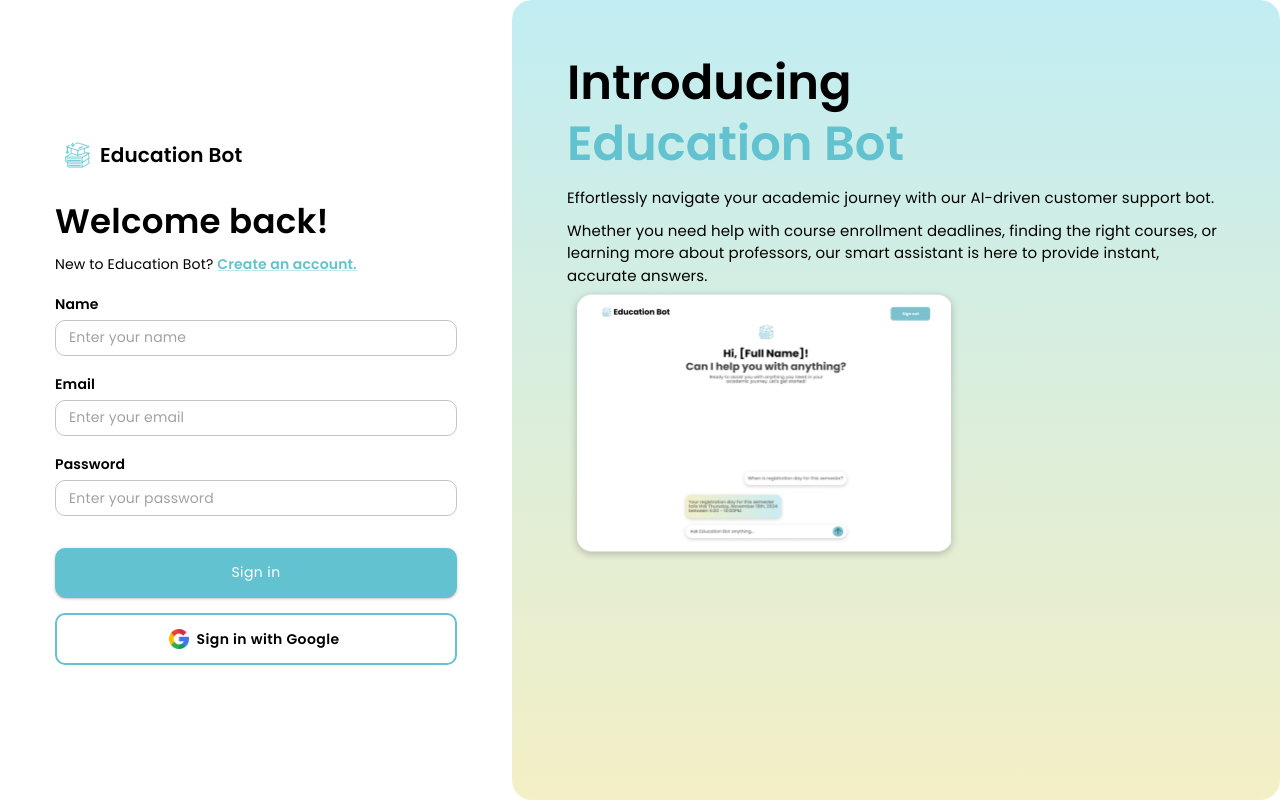
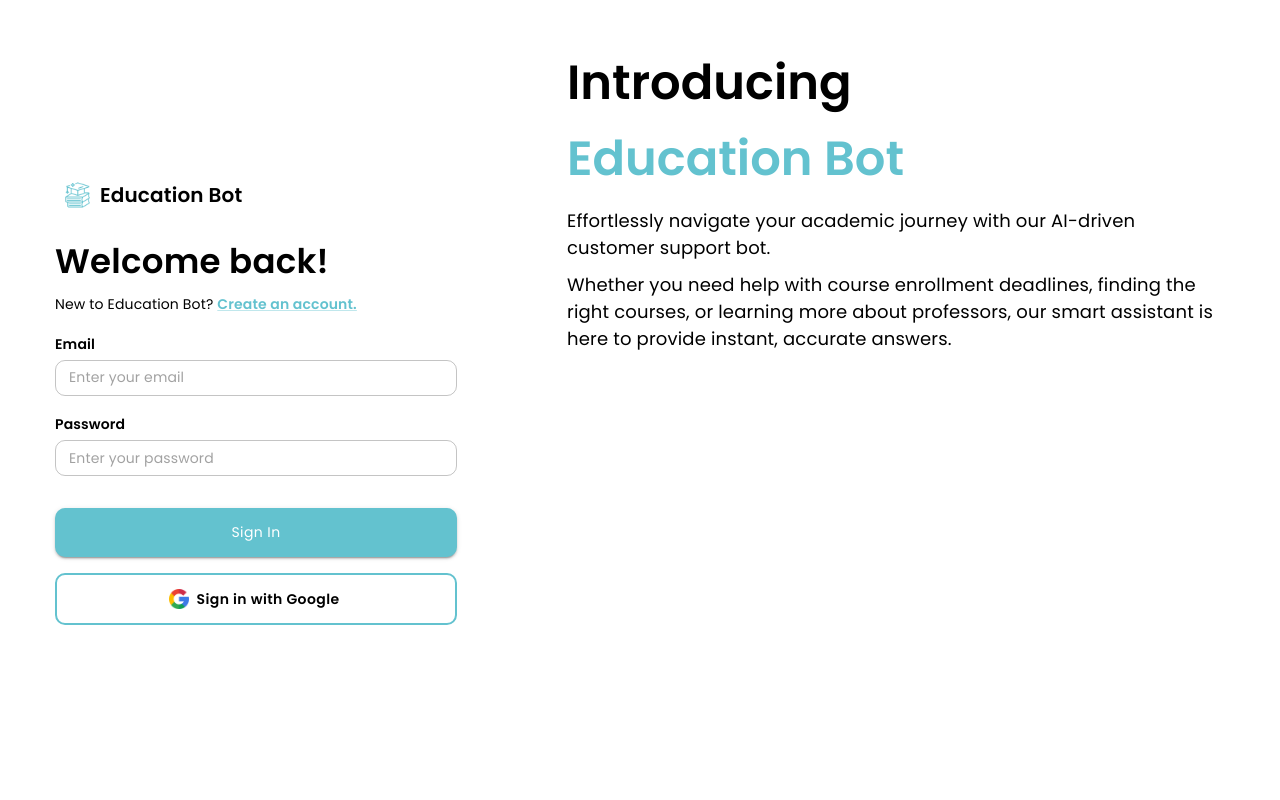
Before and after one commit to allyssapanganiban/customer-support-ai, a Next.js app: page / in a window 1280 px wide. Built offline with nearby package versions, Linux system fonts and the light colour scheme.

Commit message:
Login Page

```diff
--- a/app/components/Login.js
+++ b/app/components/Login.js
@@ -1,7 +1,36 @@
-import React from "react";
+import React, { useState } from "react";
 import { Box, Typography, TextField, Button, Link, Stack } from "@mui/material";
+import { signInWithEmailAndPassword, createUserWithEmailAndPassword, signInWithPopup } from "firebase/auth";
+import { auth, googleProvider } from "../utils/firebaseConfig"; // Assuming you've set up Google provider
 
 const Login = () => {
+  const [email, setEmail] = useState("");
+  const [password, setPassword] = useState("");
+  const [isSignUp, setIsSignUp] = useState(false);
+  const [error, setError] = useState("");
+
+  const handleSubmit = async () => {
+    try {
+      if (isSignUp) {
+        await createUserWithEmailAndPassword(auth, email, password);
+      } else {
+        await signInWithEmailAndPassword(auth, email, password);
+      }
+      setError("");
+    } catch (err) {
+      setError("Failed to authenticate. Please check your credentials.");
+    }
+  };
+
+  const handleGoogleSignIn = async () => {
+    try {
+      await signInWithPopup(auth, googleProvider);
+      setError("");
+    } catch (err) {
+      setError("Failed to sign in with Google.");
+    }
+  };
+
   return (
     <Box
       display="flex"
@@ -32,18 +61,20 @@ const Login = () => {
 
         {/* Welcome Back */}
         <Typography variant="h4" gutterBottom sx={{fontWeight: 'bold', color: "black", fontFamily: "Poppins"}}>
-          Welcome back!
+          {isSignUp ? "Create an Account" : "Welcome back!"}
         </Typography>
 
-        {/* Sign Up Link */}
+        {/* Toggle Between Sign-In and Sign-Up */}
         <Typography variant="body2" fontFamily="Poppins" marginBottom="30px">
-          New to Education Bot?{" "}
-          <Link href="#" color="#63C2CF" fontWeight="bold">
-            Create an account.
+          {isSignUp ? "Already have an account? " : "New to Education Bot? "}
+          <Link href="#" onClick={() => setIsSignUp(!isSignUp)} color="#63C2CF" fontWeight="bold">
+            {isSignUp ? "Sign in." : "Create an account."}
           </Link>
         </Typography>
 
-        {/* Name Input */}
+        {/* Name Input - Only Show During Sign-Up */}
+        {isSignUp && (
+          <>
             <Typography sx={{lineHeight: '0px', fontSize: "14px", fontWeight: 'bold', color: "black", fontFamily: "Poppins"}}>
               Name
             </Typography>
@@ -69,6 +100,8 @@ const Login = () => {
                 },
               }}
             />
+          </>
+        )}
 
         {/* Email Input */}
         <Typography sx={{lineHeight: '0px', fontSize: "14px", fontWeight: 'bold', color: "black", fontFamily: "Poppins"}}>
@@ -79,6 +112,8 @@ const Login = () => {
           variant="outlined"
           fullWidth
           margin="normal"
+          value={email}
+          onChange={(e) => setEmail(e.target.value)}
           InputLabelProps={{
             sx: {
                 fontSize: "14px",
@@ -108,6 +143,8 @@ const Login = () => {
           type="password"
           fullWidth
           margin="normal"
+          value={password}
+          onChange={(e) => setPassword(e.target.value)}
           InputLabelProps={{
             sx: {
               fontFamily: "Poppins",
@@ -125,11 +162,19 @@ const Login = () => {
           }}
         />
 
-        {/* Sign In Button */}
+        {/* Error Message */}
+        {error && (
+          <Typography color="error" sx={{ marginTop: 2 }}>
+            {error}
+          </Typography>
+        )}
+
+        {/* Sign In/Sign Up Button */}
         <Button
           variant="contained"
           color="primary"
           fullWidth
+          onClick={handleSubmit}
           boxShadow="none"
           sx={{ marginTop: 3,
             borderRadius: "10px",
@@ -143,13 +188,14 @@ const Login = () => {
                 },
         }}
         >
-          Sign in
+          {isSignUp ? "Sign Up" : "Sign In"}
         </Button>
 
         {/* Google Sign In Button */}
         <Button
           variant="outlined"
           fullWidth
+          onClick={handleGoogleSignIn}
           sx={{
             marginTop: 2,
             borderRadius: "10px",
@@ -177,36 +223,24 @@ const Login = () => {
         height="100%"
         sx={{
           bgcolor: "linear-gradient(to bottom, #C1EDF3, #F4EFC5)",
-          background: "linear-gradient(to bottom, #C1EDF3, #F4EFC5)",
           borderRadius: "20px",
           padding: "55px",
         }}
       >
-        <Typography variant="h3" sx={{ fontWeight: 'bold', color: "black", fontFamily: "Poppins", marginBottom: "5px" }}>
+        <Typography variant="h3" sx={{ fontWeight: 'bold', color: "black", fontFamily: "Poppins", marginBottom: "20px" }}>
           Introducing
         </Typography>
-        <Typography variant="h3" sx={{ fontWeight: 'bold', color: "#63C2CF", fontFamily: "Poppins", marginBottom: "15px" }}>
+        <Typography variant="h3" sx={{ fontWeight: 'bold', color: "#63C2CF", fontFamily: "Poppins", marginBottom: "20px" }}>
           Education Bot
         </Typography>
-        <Typography variant="body1" sx={{ fontFamily: "Poppins", color: "black", fontSize: "15px", lineHeight: "1.5" }}>
+        <Typography variant="body1" sx={{ fontFamily: "Poppins", color: "black", fontSize: "18px", lineHeight: "1.5" }}>
           Effortlessly navigate your academic journey with our AI-driven customer support bot.
         </Typography>
-        <Typography variant="body1" sx={{ fontFamily: "Poppins", color: "black", fontSize: "15px", lineHeight: "1.5", marginTop: "10px" }}>
+        <Typography variant="body1" sx={{ fontFamily: "Poppins", color: "black", fontSize: "18px", lineHeight: "1.5", marginTop: "10px" }}>
           Whether you need help with course enrollment deadlines, finding the right courses, or learning more about professors, our smart assistant is here to provide instant, accurate answers.
         </Typography>
-        <img
-            src="/assets/about.png"
-            alt="Description of image"
-            style={{
-                width: "60%",
-                height: "40%",
-                borderRadius: "20px",
-                // objectFit: "cover",
-            }}
-        />
       </Box>
     </Box>
-
   );
 };
 
```
Lines whose indentation alone changed are shown as unchanged.
